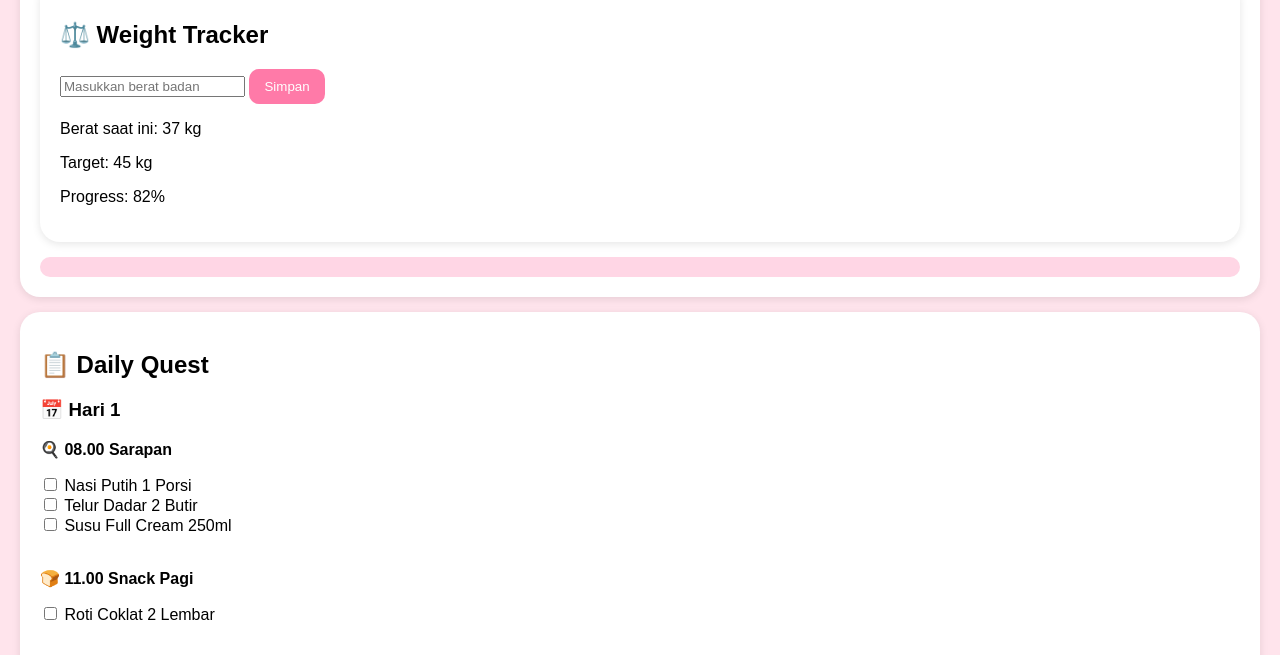
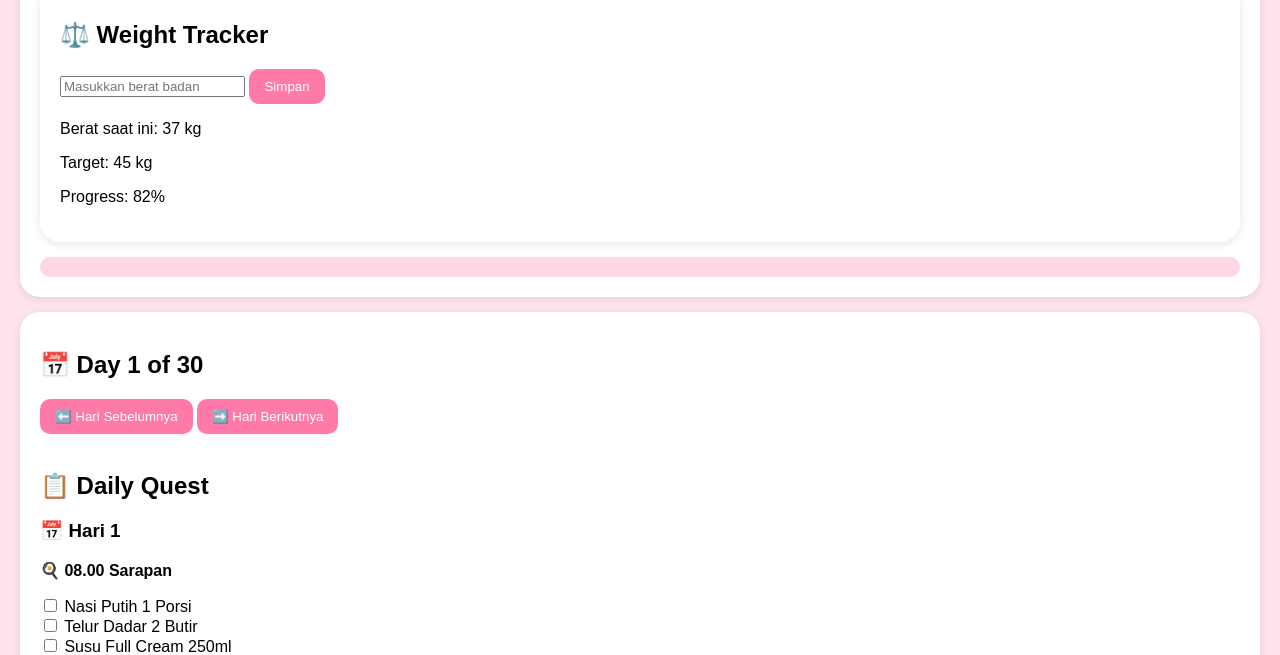
Before and after one commit to fitrialfadillah16-stack/cia-s-goal, a plain HTML site: page index.html in a window 1280 px wide. Shown: the part 442-1097 px from the top of the page. Drawn offline with Linux system fonts and the light colour scheme.

Commit message:
Update index.html

```diff
--- a/index.html
+++ b/index.html
@@ -103,6 +103,11 @@ Progress:
 </div>
 
 <div class="card">
+<h2 id="dayTitle">📅 Day 1 of 30</h2>
+
+<button>⬅️ Hari Sebelumnya</button>
+<button>➡️ Hari Berikutnya</button>
+<br><br>
     <h2>📋 Daily Quest</h2>
 
  <div class="quest">
```
